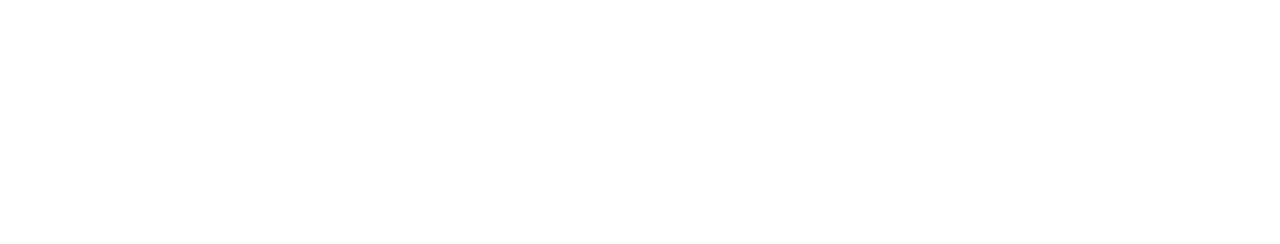
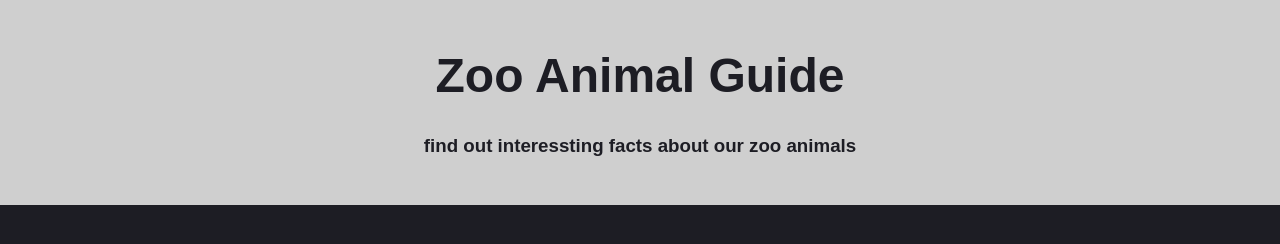
Before and after one commit to saralena00/git_project, a plain HTML site: page project_git/index.html in a window 1280 px wide. Drawn offline with Linux system fonts and the light colour scheme.

Commit message:
html and css basic elements

```diff
--- a/project_git/index.html
+++ b/project_git/index.html
@@ -5,8 +5,15 @@
     <meta http-equiv="X-UA-Compatible" content="IE=edge">
     <meta name="viewport" content="width=device-width, initial-scale=1.0">
     <title>Facts about Zoo Animals</title>
+    <link rel="stylesheet" href="style.css">
 </head>
 <body>
+    <div class="title-section">
+        <h1>Zoo Animal Guide</h1>
+        <h3>find out interessting facts about our zoo animals</h3>
+    </div>
+
+    <div class="gallery"></div>
 
 </body>
 </html>
--- a/project_git/style.css
+++ b/project_git/style.css
@@ -0,0 +1,34 @@
+/* Small Reset */
+*::before, *::after, * {
+    box-sizing: border-box;
+    margin: 0;
+    padding: 0;
+}
+
+
+body {
+    background-color: rgb(29, 29, 36);
+}
+
+.title-section {
+    background-color: rgb(207, 207, 207);
+    display: flex;
+    justify-content: center;
+    align-items: center;
+    flex-direction: column;
+
+}
+
+h1 {
+    padding-top: 3rem;
+    padding-bottom: 2rem;
+    font-size: 3rem;
+    color: rgb(29, 29, 36);
+    font-family: sans-serif;
+}
+
+h3 {
+    padding-bottom: 3rem;
+    color: rgb(29, 29, 36);
+    font-family: sans-serif;
+}
```
